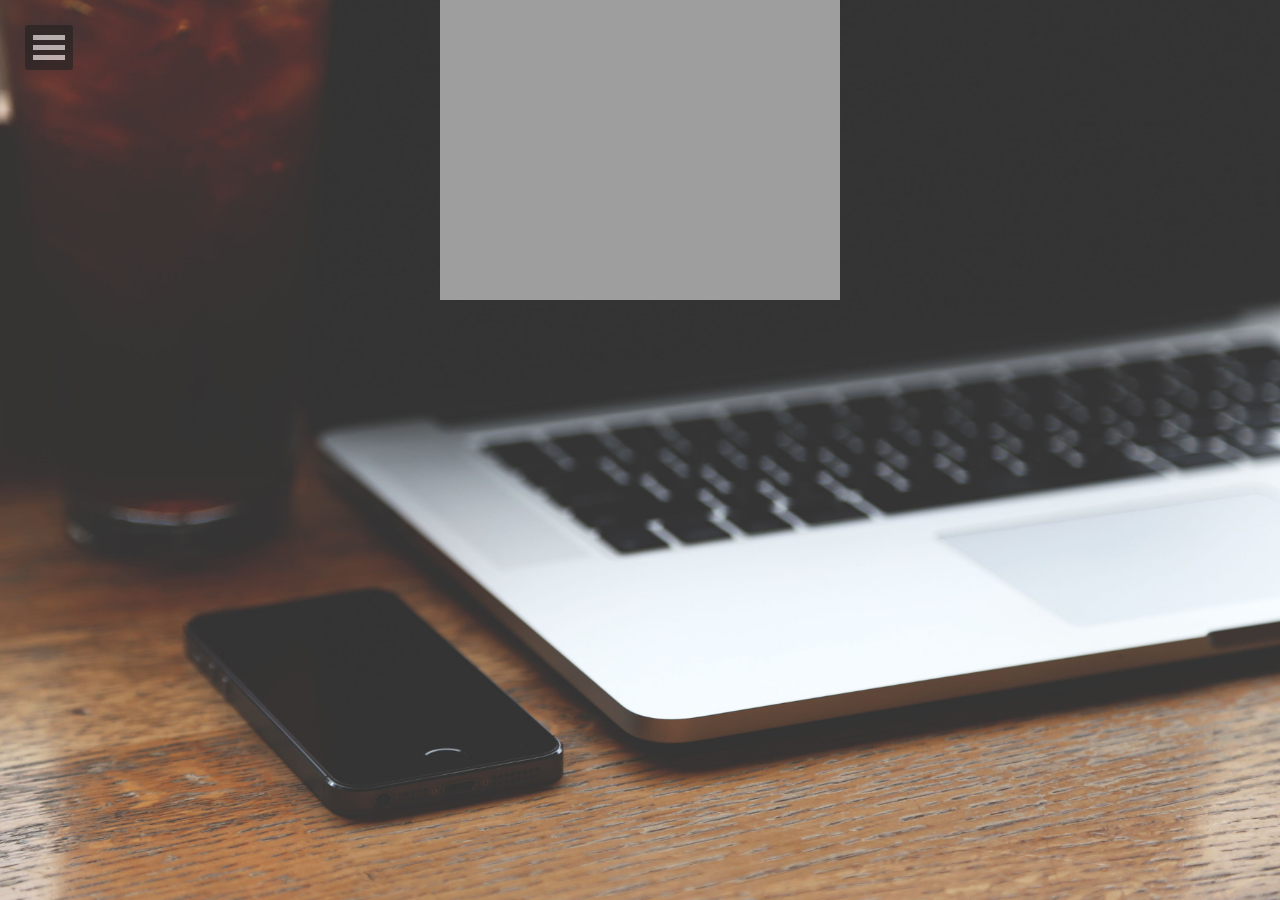
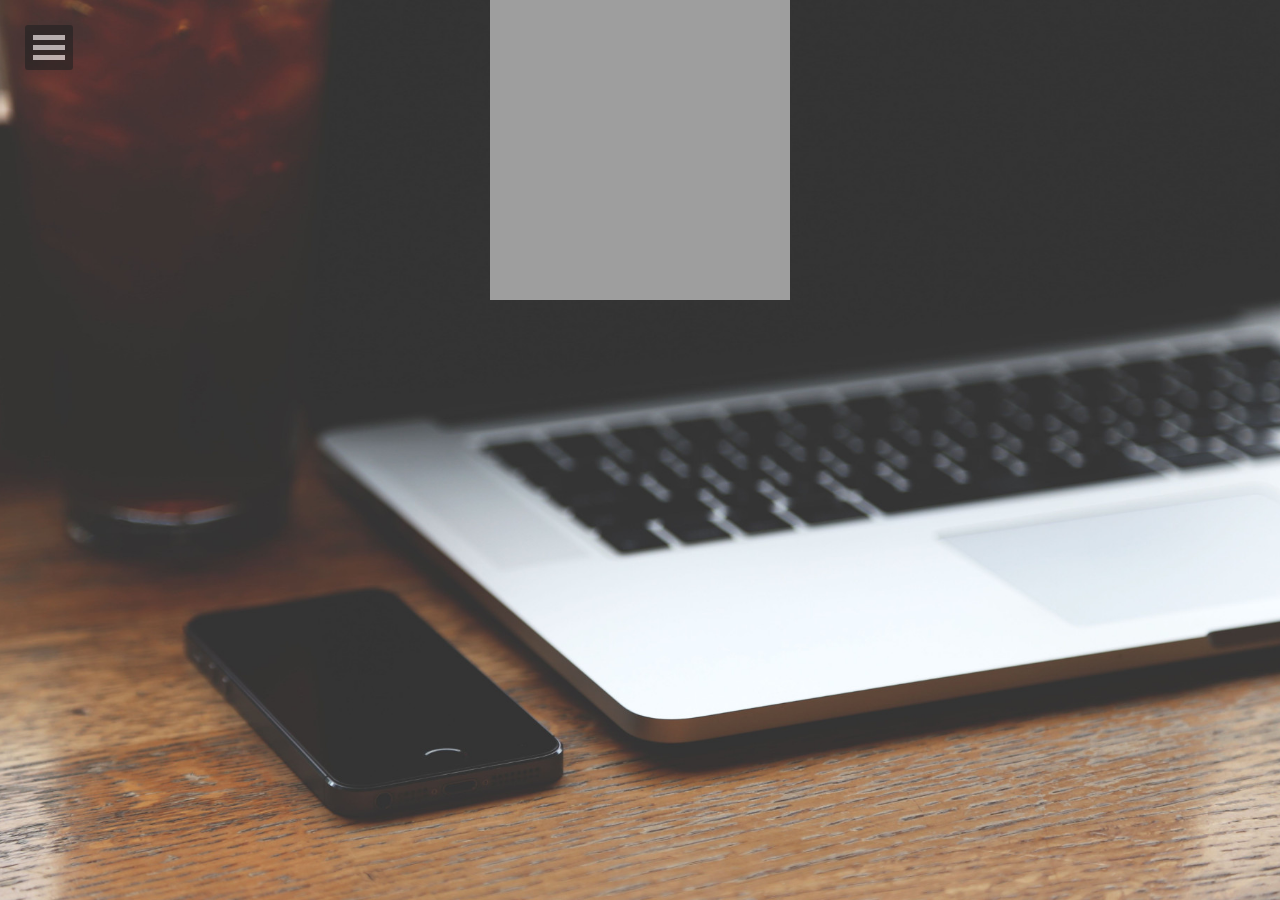
Before and after one commit to sp37344/sp37344.github.io, a Jekyll site: the page built from projects/index.md, in a window 1280 px wide. Built offline with Jekyll 4.4.1, drawn with Linux system fonts in a browser that asks for light colours.

```diff
--- a/_layouts/project.html
+++ b/_layouts/project.html
@@ -14,7 +14,7 @@
     <!-- Header -->
     <header class="header" role="banner">
         <div>
-            <img src="{{ site.url }}/assets/img/designs/white-water.png" height="1" width="1">
+            <img src="{{ site.url }}/assets/img/designs/white-water.png" style="width:300px;height:300px;">
         </div>
 
         <!-- <div class="wrapper animated fadeIn">
```
